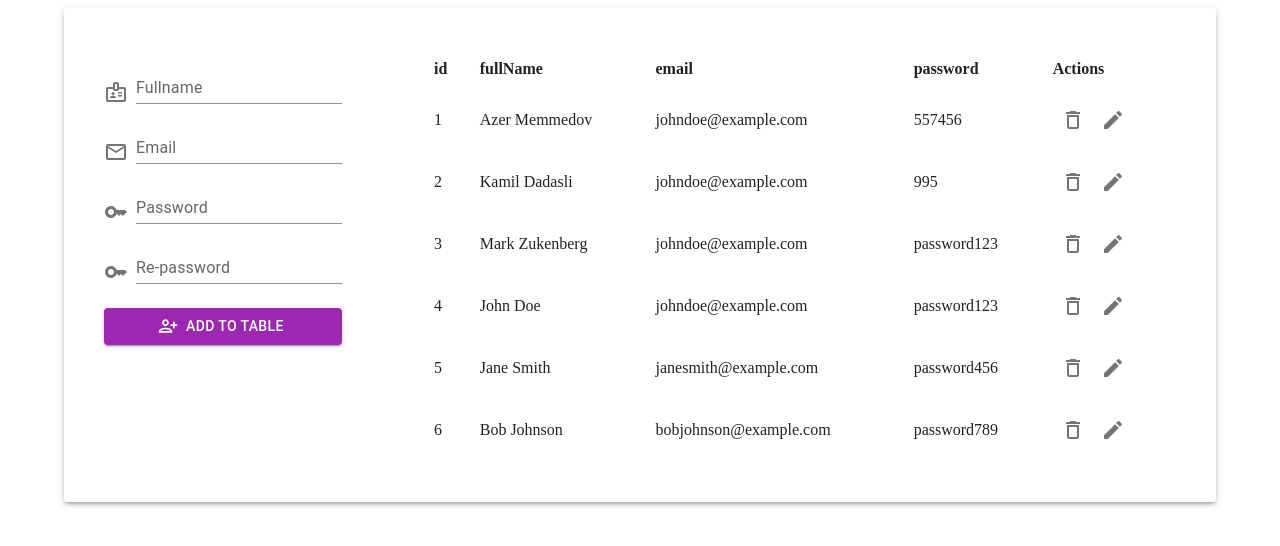
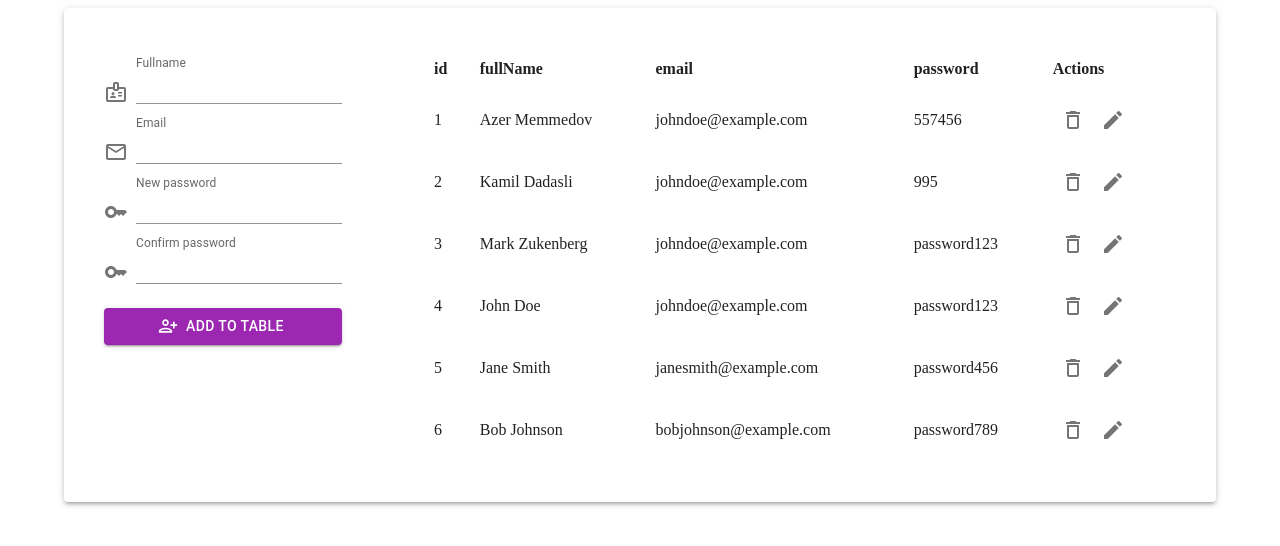
Before and after one commit to NikoFX/reactSimpleTable, a React (Vite) app: page / in a window 1280 px wide. Shown: the top 546 px of the page. Built offline with nearby package versions, Linux system fonts and the light colour scheme.

Commit message:
fixed: react-hook-form validation

```diff
--- a/src/App.jsx
+++ b/src/App.jsx
@@ -13,7 +13,8 @@ import { data } from './data'
 function App() {
 
   //react-hook-form
-  const { register, handleSubmit, watch, reset, formState: { errors } } = useForm();
+  const { register, handleSubmit, watch, setValue, reset, formState: { errors } } = useForm();
+  register("id")
   //----------//
 
   const [showPassword, setShowPassword] = useState(false);
@@ -45,25 +46,28 @@ function App() {
   }
 
   const edit = (row) => {
-    setFormData(formData => ({
-      id: row.id,
-      fullName: row.fullName,
-      email: row.email,
-      password: row.password,
-      rePassword: row.password
-    }))
+    setValue('id', row.id)
+    setValue('fullName', row.fullName)
+    setValue('email', row.email)
+    setValue('password', row.password)
+    setValue('rePassword', row.password)
     setMode('edit')
   }
 
   const saveEdit = () => {
-    reset()
+
+    let formId = watch('id')
+    let formFullName = watch('fullName')
+    let formEmail = watch('email')
+    let formPassword = watch('password')
     setTable(table => table.map(row => {
-      if (row.id === formData.id) {
+      if (row.id === formId) {
+        console.log('oldu');
         return {
-          id: row.id,
-          fullName: formData.fullName,
-          email: formData.email,
-          password: formData.password
+          id: formId,
+          fullName: formFullName,
+          email: formEmail,
+          password: formPassword
         }
       }
       return row
@@ -100,19 +104,21 @@ function App() {
           <form onSubmit={mode === 'add' ? handleSubmit(addTable) : handleSubmit(saveEdit)}>
             <Box sx={{ display: 'flex', alignItems: 'flex-end', boxSizing: 'border-box' }}>
               <BadgeOutlined sx={{ color: 'action.active', mr: 1, my: 0.5 }} />
-              <TextField fullWidth label="Fullname" variant="standard" margin='dense' {...register("fullName", { required: true, pattern: { value: /...../i, message: 'min length 5' } })} error={Boolean(errors?.fullName)} helperText={errors?.fullName?.message} />
+              <TextField fullWidth label="Fullname" variant="standard" margin='dense' defaultValue={' '} {...register("fullName", { required: true, pattern: { value: /...../i, message: 'min length 5' } })} error={Boolean(errors?.fullName)} helperText={errors?.fullName?.message} />
             </Box>
             <Box sx={{ display: 'flex', alignItems: 'flex-end', boxSizing: 'border-box' }}>
               <EmailOutlinedIcon sx={{ color: 'action.active', mr: 1, my: 0.5 }} />
-              <TextField fullWidth label="Email" variant="standard" margin='dense' {...register("email", { required: true, pattern: { value: /...@...../i, message: 'required an email' } })} error={Boolean(errors?.email)} helperText={errors?.email?.message} />
+              <TextField fullWidth label="Email" variant="standard" margin='dense' defaultValue={' '} {...register("email", { required: true, pattern: { value: /...@...../i, message: 'required an email' } })} error={Boolean(errors?.email)} helperText={errors?.email?.message} />
             </Box>
             <Box sx={{ display: 'flex', alignItems: 'flex-end', boxSizing: 'border-box' }}>
               <KeyOutlinedIcon sx={{ color: 'action.active', mr: 1, my: 0.5 }} />
-              <TextField fullWidth label='Password' variant="standard" margin='dense' {...register("password", { required: true, pattern: { value: /...../i, message: 'min length 5' } })} error={Boolean(errors?.password)} helperText={errors?.password?.message} />
+              <TextField fullWidth label='New password' variant="standard" margin='dense' defaultValue={' '} {...register("password", { required: true, pattern: { value: /...../i, message: 'min length 5' } })} error={Boolean(errors?.password)} helperText={errors?.password?.message} />
             </Box>
             <Box sx={{ display: 'flex', alignItems: 'flex-end', boxSizing: 'border-box' }}>
               <KeyOutlinedIcon sx={{ color: 'action.active', mr: 1, my: 0.5 }} />
-              <TextField fullWidth label='Re-password' variant="standard" margin='dense' {...register("rePassword", { required: true, pattern: { value: /...../i, message: 'repeat password' } })} error={Boolean(errors?.rePassword)} helperText={errors?.rePassword?.message} />
+              <TextField fullWidth label='Confirm password' variant="standard" margin='dense' defaultValue={' '} {...register("rePassword", {
+                required: true, validate: (val) => { if (watch('password') !== val) { return "Your passwords do no match" } }
+              })} error={Boolean(errors?.rePassword)} helperText={errors?.rePassword?.message} />
             </Box>
             {mode === 'add' ?
               <Button
```
